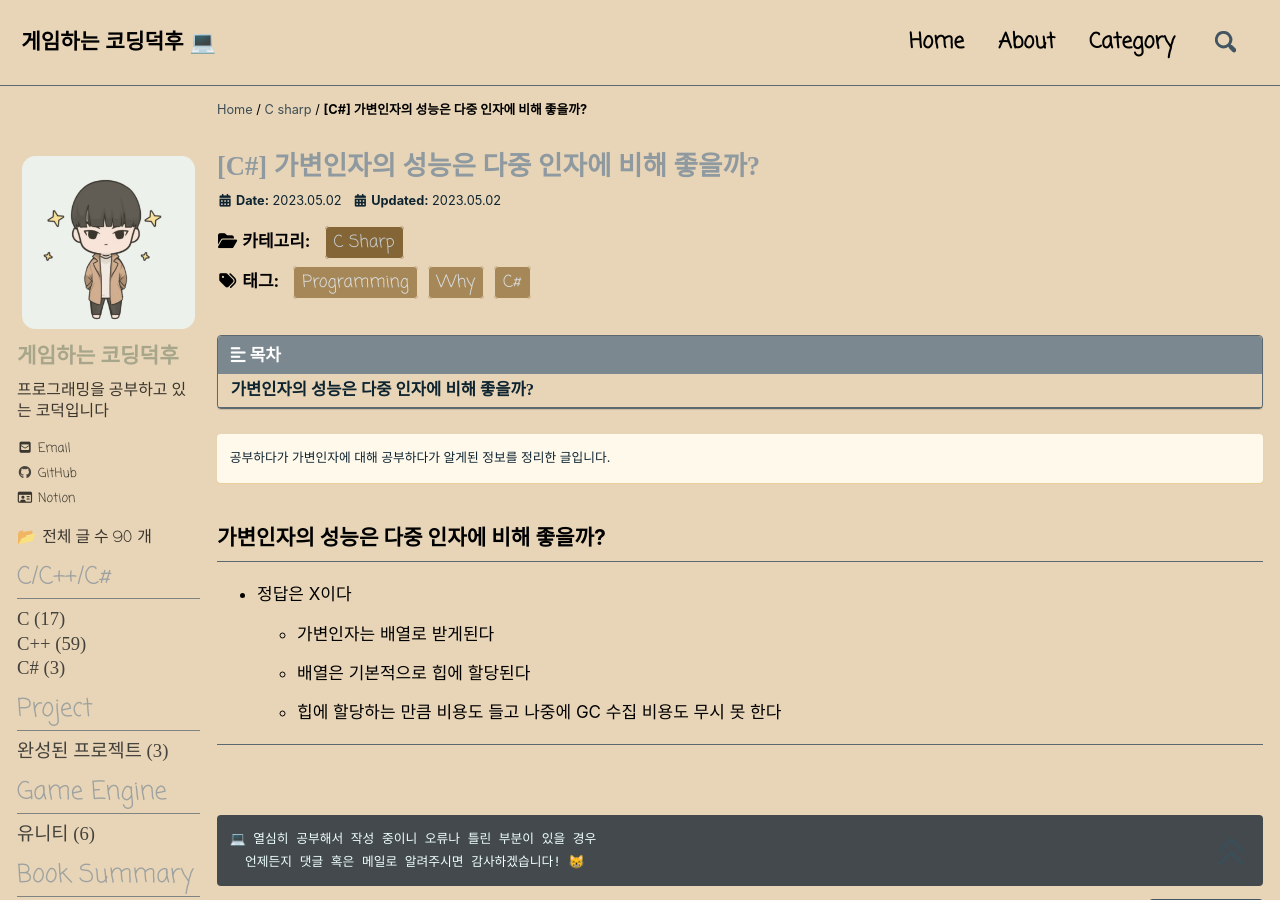
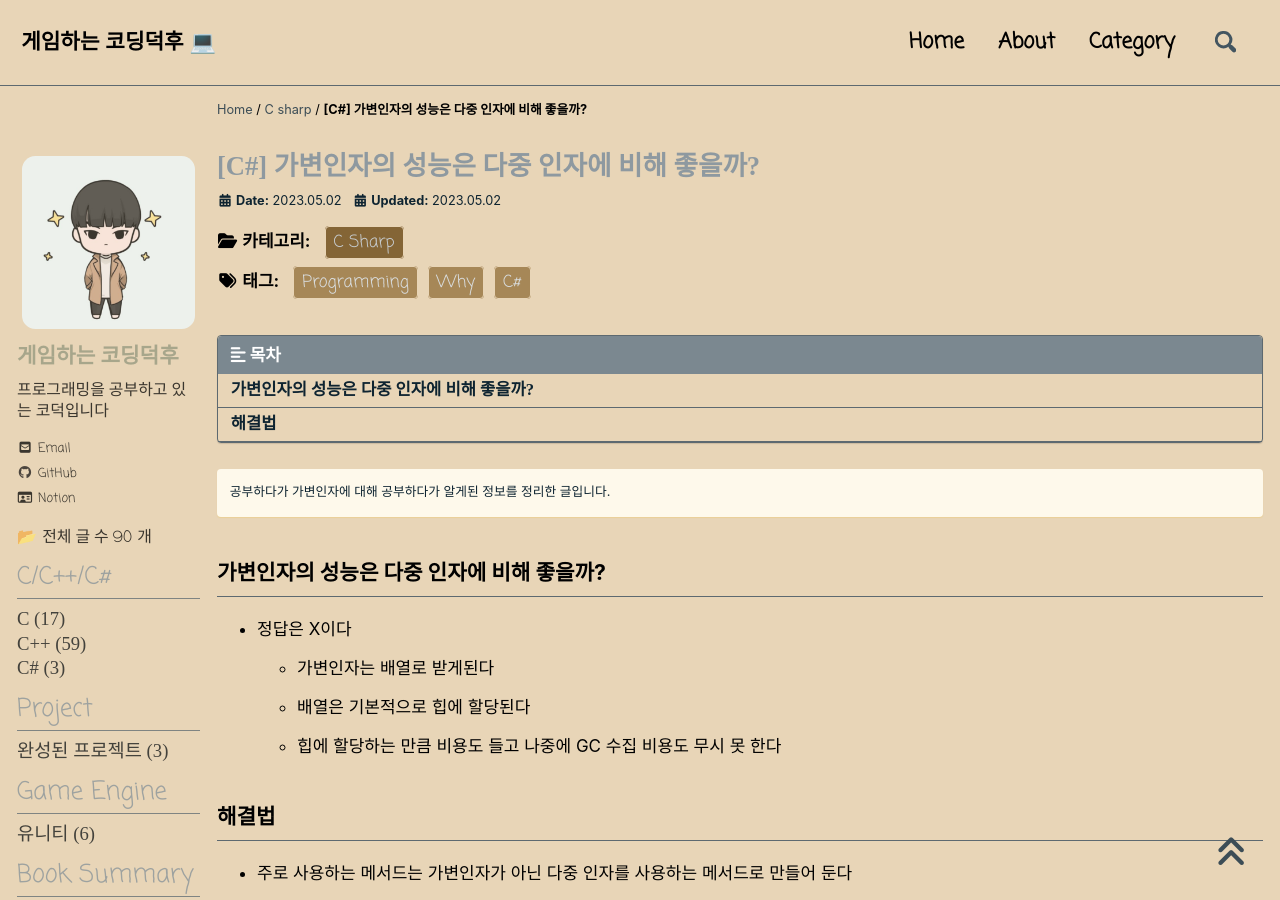
Before and after one commit to reoul/reoul.github.io, a Jekyll site: the page built from _posts/csharp/2023-05-02-csharp-3.md, in a window 1280 px wide and 900 px high. Built offline with Jekyll 4.4.1, drawn with Linux system fonts in a browser that asks for light colours; cached includes are drawn as plain includes; nearby versions of some CDN libraries; some web fonts are replaced; comment, search, counter and statistics services are not loaded.

Commit message:
[가변인자의 성능은 다중 인자에 비해 좋을까?] 수정

```diff
--- a/_posts/csharp/2023-05-02-csharp-3.md
+++ b/_posts/csharp/2023-05-02-csharp-3.md
@@ -27,6 +27,10 @@ lastmod:    2023-05-02T00:35:00+09:00
   - 배열은 기본적으로 힙에 할당된다
   - 힙에 할당하는 만큼 비용도 들고 나중에 GC 수집 비용도 무시 못 한다
 
+## 해결법
+
+- 주로 사용하는 메서드는 가변인자가 아닌 다중 인자를 사용하는 메서드로 만들어 둔다
+
 ***
 <br>
 
```
